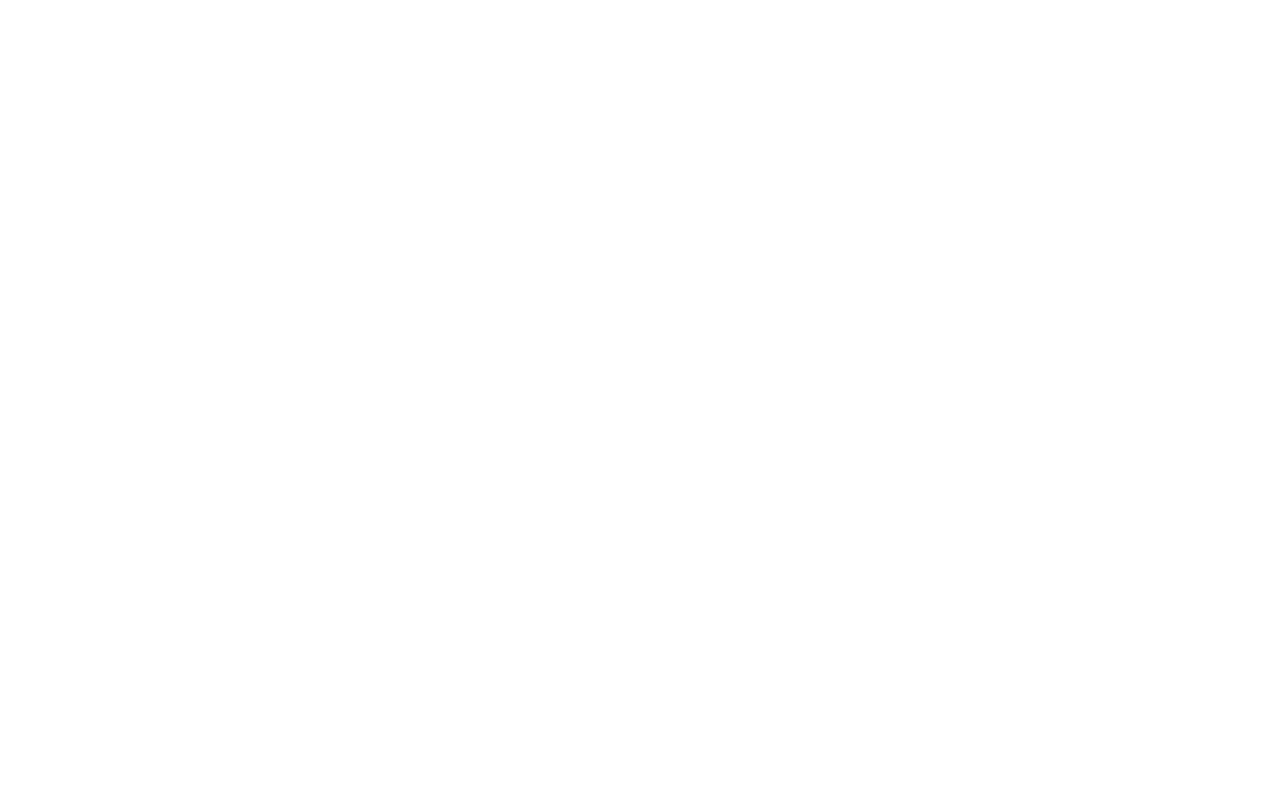
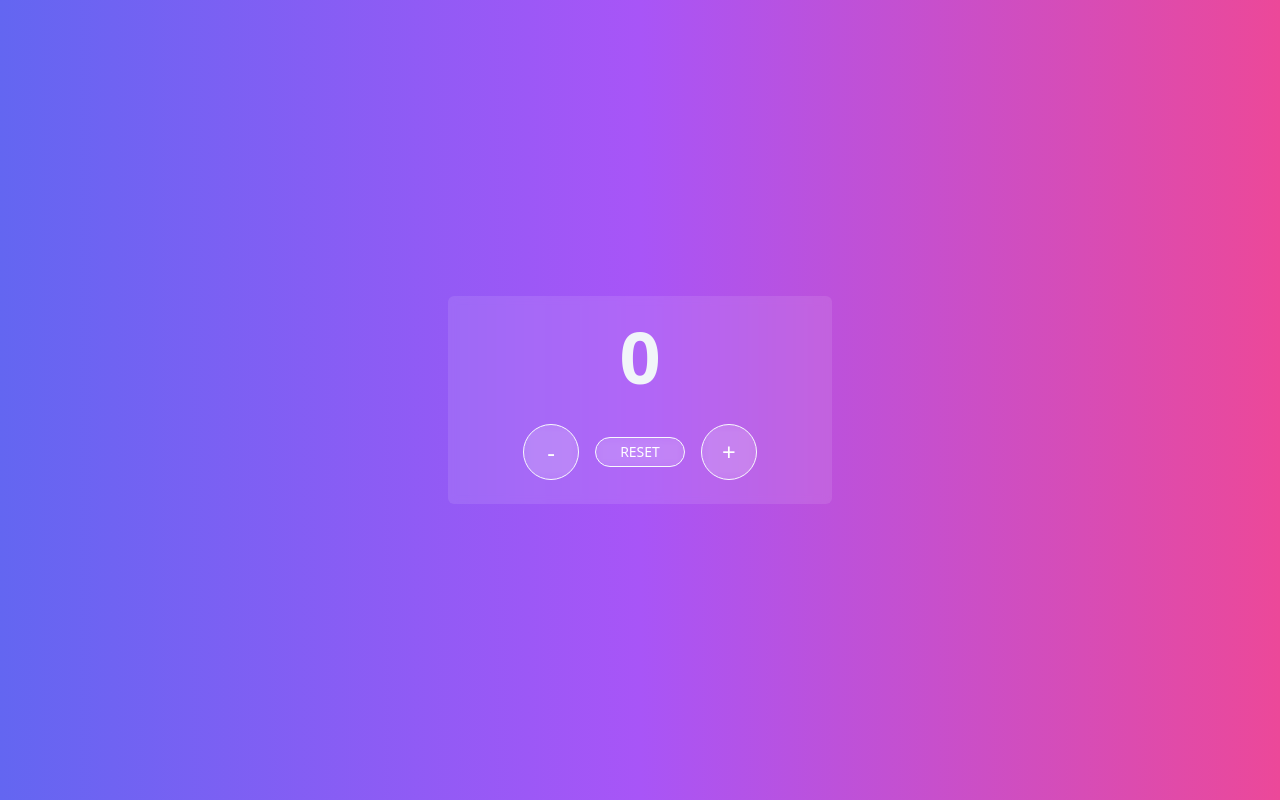
Before and after one commit to alancleyton/testing-react, a React (Vite) app: page /examples/counter in a window 1280 px wide. Before the commit this address had no page. Built offline with nearby package versions, Linux system fonts and the light colour scheme.

Commit message:
Feat: add Counter componente and page example

```diff
--- /dev/null
+++ b/src/components/counter/counter.css
@@ -0,0 +1,36 @@
+@tailwind base;
+@tailwind components;
+@tailwind utilities;
+
+@layer components {
+    .counter.card {
+      @apply backdrop-blur-sm bg-white/10;
+      @apply rounded-md w-full max-w-sm p-6;
+    }
+
+    .counter.display {
+      @apply block;
+      @apply font-sans text-7xl text-slate-100 text-center font-semibold;
+    }
+
+    .counter.buttons {
+      @apply mt-8;
+      @apply flex flex-row items-center justify-center;
+    }
+
+    .counter.button {
+      @apply w-14 h-14;
+      @apply flex items-center justify-center;
+      @apply backdrop-blur-sm bg-white/10 rounded-full;
+      @apply text-2xl text-white text-center;
+      @apply border border-slate-50;
+    }
+
+    .counter.reset-button {
+      @apply block;
+      @apply px-6 py-1 mx-4;
+      @apply backdrop-blur-sm bg-white/10 rounded-full;
+      @apply text-sm text-white;
+      @apply border border-slate-50;
+    }
+  }
--- /dev/null
+++ b/src/components/counter/counter.tsx
@@ -0,0 +1,38 @@
+import React from 'react';
+import './counter.css';
+
+export const Counter = (): JSX.Element => {
+  const [count, setCount] = React.useState<number>(0);
+
+  const decrement = (): void => {
+    setCount(count - 1);
+  };
+
+  const increment = (): void => {
+    setCount(count + 1);
+  };
+
+  const reset = (): void => {
+    setCount(0);
+  };
+
+  return (
+    <div className="counter card">
+      <span className="counter display">{count}</span>
+
+      <div className="counter buttons">
+        <button className="counter button" onClick={decrement}>
+          -
+        </button>
+
+        <button className="counter reset-button" onClick={reset}>
+          RESET
+        </button>
+
+        <button className="counter button" onClick={increment}>
+          +
+        </button>
+      </div>
+    </div>
+  );
+};
--- /dev/null
+++ b/src/components/counter/index.ts
@@ -0,0 +1 @@
+export { Counter as default } from './counter';
--- /dev/null
+++ b/src/pages/counter/counter-page.css
@@ -0,0 +1,10 @@
+@tailwind base;
+@tailwind components;
+@tailwind utilities;
+
+@layer components {
+    .CounterPage {
+      @apply h-screen flex flex-row items-center justify-center;
+      @apply bg-gradient-to-r from-indigo-500 via-purple-500 to-pink-500;
+    }
+  }
--- /dev/null
+++ b/src/pages/counter/counter-page.tsx
@@ -0,0 +1,11 @@
+import React from 'react';
+import Counter from '../../components/counter';
+import './counter-page.css';
+
+export const CounterPage = (): JSX.Element => {
+  return (
+    <div className="CounterPage">
+      <Counter />
+    </div>
+  );
+};
--- /dev/null
+++ b/src/pages/counter/index.ts
@@ -0,0 +1 @@
+export { CounterPage as default } from './counter-page';
--- a/src/routes/routes.tsx
+++ b/src/routes/routes.tsx
@@ -2,12 +2,14 @@
 import { BrowserRouter, Routes, Route } from 'react-router-dom';
 
 import HomePage from '../pages/home';
+import CounterPage from '../pages/counter';
 
 const Router = (): JSX.Element => {
   return (
     <BrowserRouter>
       <Routes>
         <Route path="/" element={<HomePage />} />
+        <Route path="/examples/counter" element={<CounterPage />} />
       </Routes>
     </BrowserRouter>
   );
```
Also changed, not shown: 2 other files (tests, documents, lock files or other folders).
